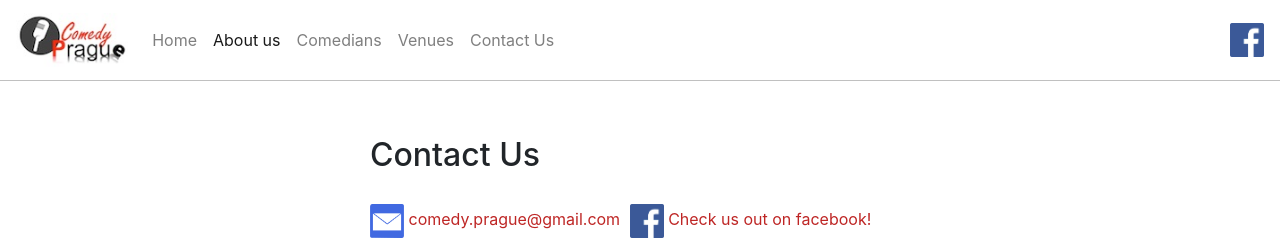
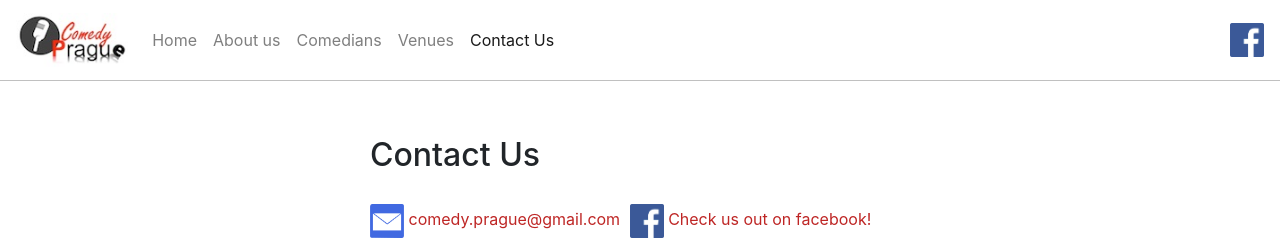
Before and after one commit to ComedyPrague/ComedyPrague.github.io, a Jekyll site: the page built from contact-us.html, in a window 1280 px wide. Shown: the top 240 px of the page. Built offline with Jekyll 4.4.1, drawn with Linux system fonts in a browser that asks for light colours.

Commit message:
Add page highlighting in top navigation

```diff
--- a/_includes/navigation.html
+++ b/_includes/navigation.html
@@ -8,19 +8,19 @@
 
   <div class="collapse navbar-collapse" id="navbarCollapse">
     <ul class="navbar-nav navbar-left mr-auto">
-      <li class="nav-item">
+      <li class="nav-item {% if page.id == 'home' %} active {% endif %}">
         <a class="nav-link" href="/index-new.html">Home</a>
       </li>
-      <li class="nav-item active">
+      <li class="nav-item {% if page.id == 'about-us' %} active {% endif %}">
         <a class="nav-link" href="/about-us.html">About us</a>
       </li>
-      <li class="nav-item">
+      <li class="nav-item {% if page.id == 'comedians' or page.layout == 'comedian' %} active {% endif %}">
         <a class="nav-link" href="/comedians.html">Comedians</a>
       </li>
-      <li class="nav-item">
+      <li class="nav-item {% if page.id == 'venues' %} active {% endif %}">
         <a class="nav-link" href="/venues.html">Venues</a>
       </li>
-      <li class="nav-item">
+      <li class="nav-item {% if page.id == 'contact-us' %} active {% endif %}">
         <a class="nav-link" href="/contact-us.html">Contact Us</a>
       </li>
     </ul>
--- a/about-us.html
+++ b/about-us.html
@@ -1,5 +1,6 @@
 ---
 layout: page
+id: about-us
 title: About Us
 permalink: /about-us.html
 ---
--- a/comedians.html
+++ b/comedians.html
@@ -1,5 +1,6 @@
 ---
 layout: page
+id: comedians
 title: Comedians
 permalink: /comedians.html
 ---
--- a/contact-us.html
+++ b/contact-us.html
@@ -1,5 +1,6 @@
 ---
 layout: page
+id: contact-us
 title: Contact Us
 permalink: /contact-us.html
 ---
--- a/index-new.html
+++ b/index-new.html
@@ -1,5 +1,6 @@
 ---
 layout: page
+id: home
 permalink: /index-new.html
 ---
 
--- a/venues.html
+++ b/venues.html
@@ -1,5 +1,6 @@
 ---
 layout: page
+id: venues
 title: Venues
 permalink: /venues.html
 ---
```
